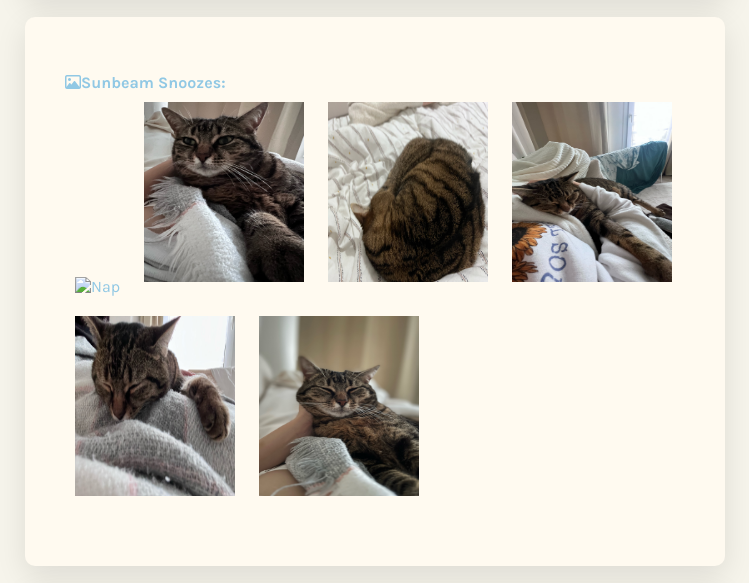
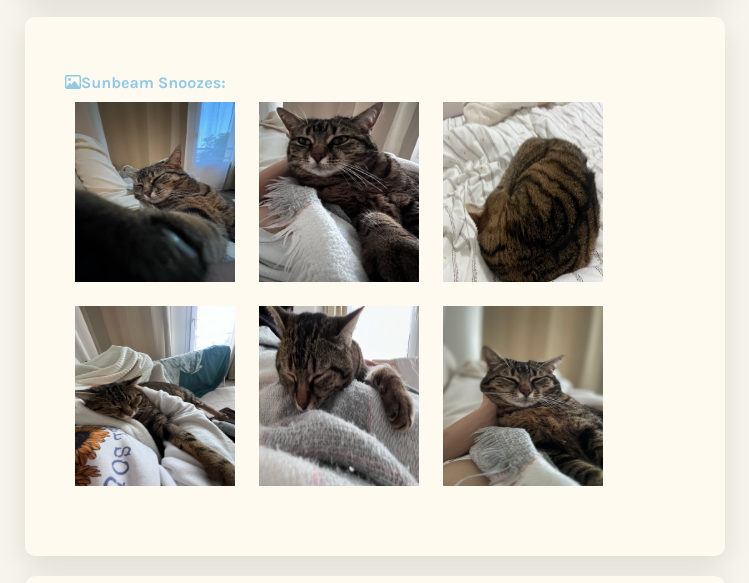
Before and after one commit to dondon199712/My-lazy-cat, a plain HTML site: page index.html in a window 1280 px wide. Shown: the part 1196-1779 px from the top of the page, without its empty margins (265-1014 px from the left). Drawn offline with Linux system fonts and the light colour scheme.

Commit message:
Update index.html

```diff
--- a/index.html
+++ b/index.html
@@ -49,7 +49,7 @@
 
       <div class="card-white">
         <p><i class="fa-regular fa-image"></i><strong>Sunbeam Snoozes:</strong> <br>
-        <img src="images/IMG_3690.jpg" alt="Nap" class="img_square" width="160" height="180">
+        <img src="IMG_3690.JPG" alt="Nap" class="img_square" width="160" height="180">
         <img src="images/1.JPG" alt="Nap" class="img_square" width="160" height="180">
         <img src="images/2.JPG" alt="Nap" class="img_square" width="160" height="180">
         <img src="images/3.JPG" alt="Nap" class="img_square" width="160" height="180">
```
